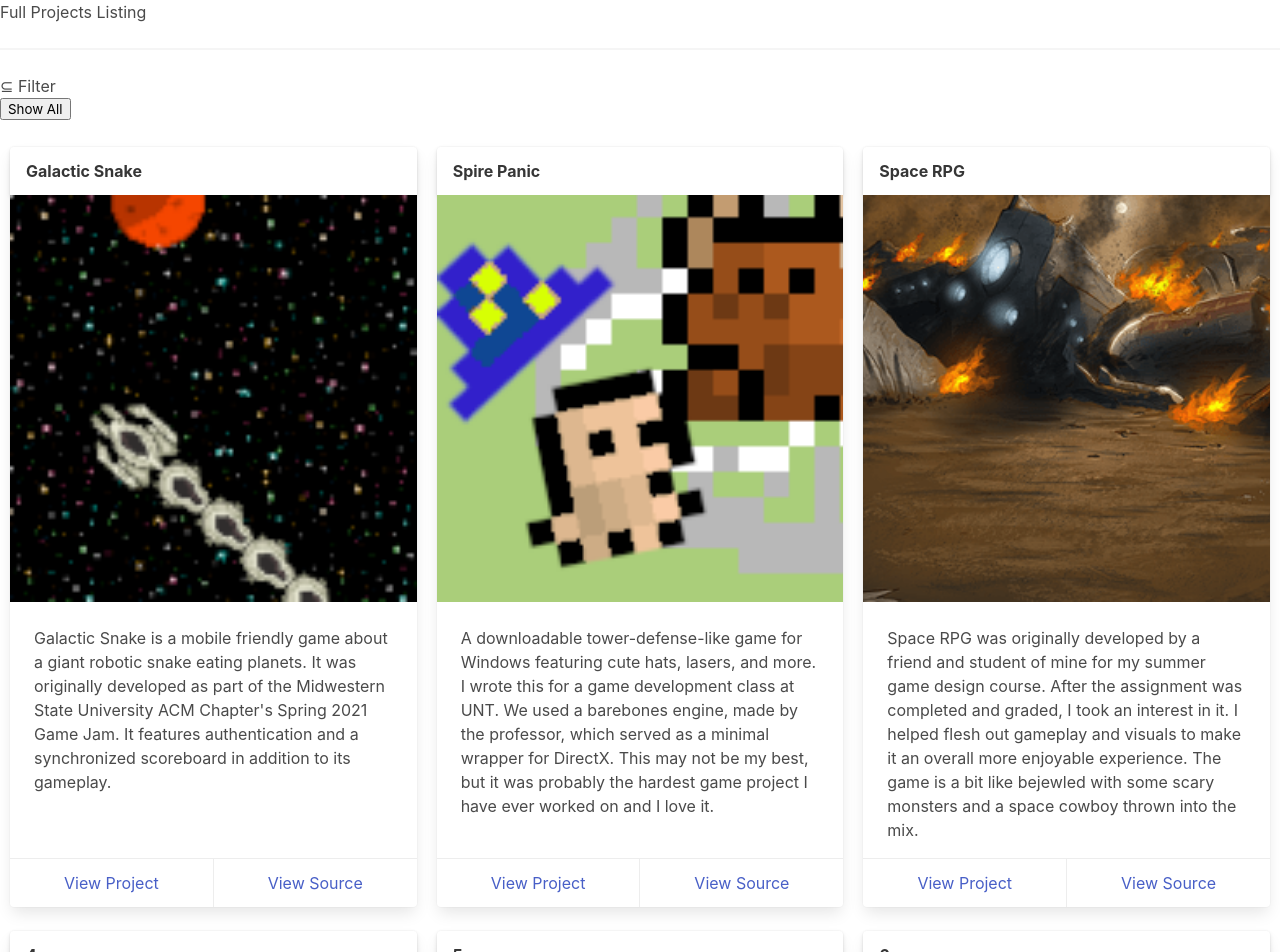
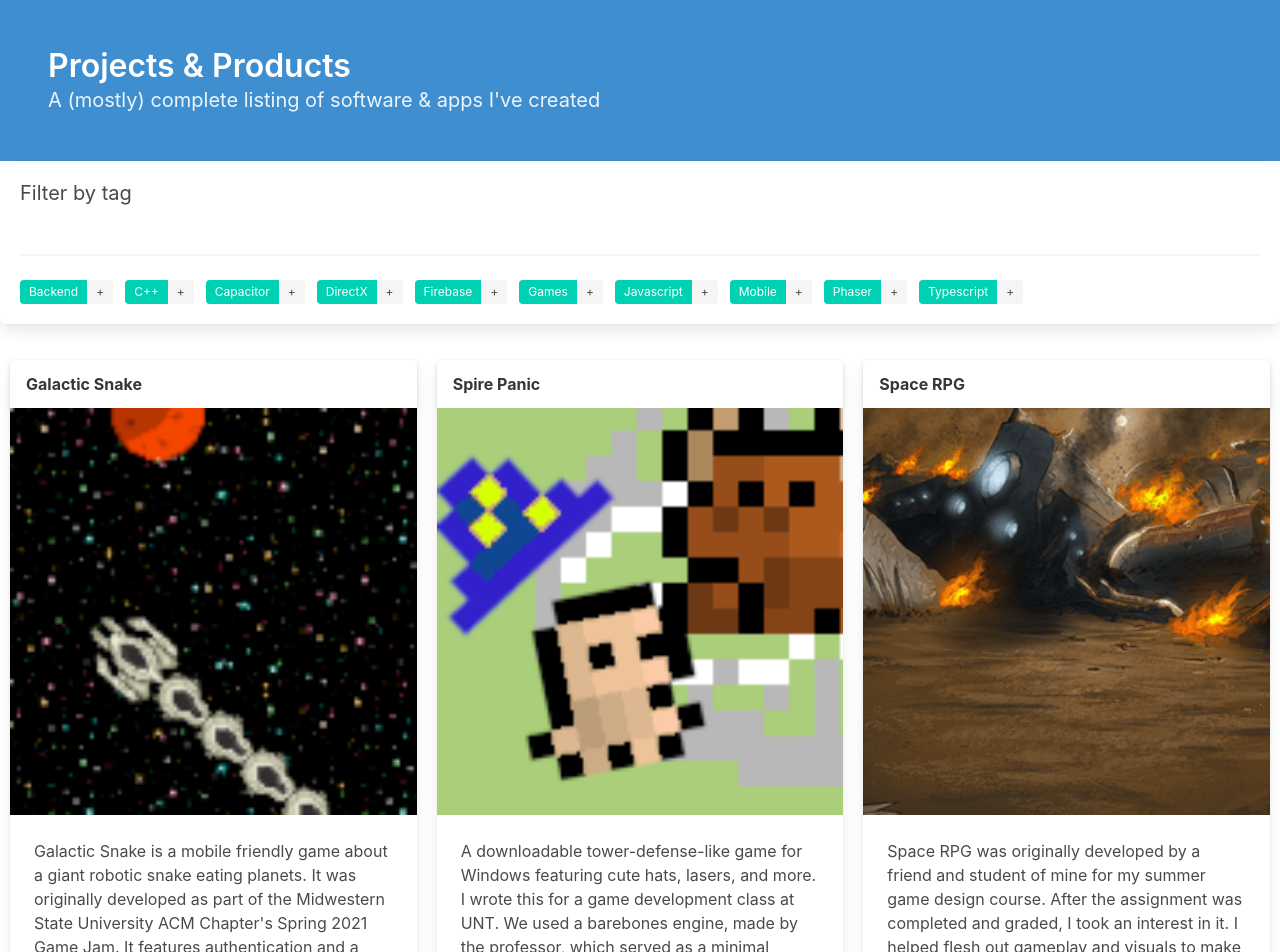
Before and after one commit to jeremyglebe/jeremyglebe.github.io, a Jekyll site: the page Projects/index.html, which Jekyll copies as it is, in a window 1280 px wide. Shown: the top 952 px of the page. Built offline with Jekyll 4.4.1, drawn with Linux system fonts in a browser that asks for light colours.

Commit message:
new filter system for projects

```diff
--- a/Projects/customs.css
+++ b/Projects/customs.css
@@ -4,6 +4,7 @@
     /* IE and Edge */
     scrollbar-width: none;
     /* Firefox */
+    overflow-y: scroll;
 }
 
 /* Hide scrollbar for Chrome, Safari and Opera */
@@ -29,6 +30,10 @@
     /* IE8+                           */
 }
 
+.my-filter-box {
+    max-height: 20vh;
+}
+
 .my-tile-grid {
     margin-top: 15px !important;
 }
@@ -44,5 +49,4 @@
 
 .my-card-content {
     height: 20vw;
-    overflow-y: scroll;
 }
--- a/Projects/index.html
+++ b/Projects/index.html
@@ -10,27 +10,61 @@
     <script src="script.js"></script>
 
     <!--Page title-->
-    <h1 class="page-head">Full Projects Listing</h1>
-    <hr />
+    <div class="hero is-info">
+        <div class="hero-body">
+            <h1 class="title">
+                Projects & Products
+            </h1>
+            <h2 class="subtitle">
+                A (mostly) complete listing of software & apps I've created
+            </h2>
+        </div>
+    </div>
 
     <!--Project data is stored on key "projects_data"-->
     <div x-data="getProjectsData()">
 
-        <!--A group of buttons intended to filter projects-->
-        <div class="filter-controls">
-            <h3 style="margin-bottom: 0px;">⊆ Filter</h3>
-            <div class="pure-button-group" role="group" aria-label="...">
-                <!--If a filter is currently active, display a button to remove filters-->
-                <button class="pure-button"
-                    x-bind:class="noFiltersSelected() ? 'pure-button pure-button-primary pure-button-active' : 'pure-button button-secondary'"
-                    x-on:click="onClickTag(null)">Show All</button>
-                <!--Displays a filter button for each possible tag-->
+        <div class="box my-filter-box my-invisible-scrollbar">
+
+            <h2 class="subtitle">Filter by tag
+                <template x-if="!noFiltersSelected()">
+                    <a x-on:click="onClickTag(null)">(Clear All)</a>
+                </template>
+            </h2>
+
+            <!--Group of active filters-->
+            <div class="field is-grouped is-grouped-multiline">
+                <!--Display tags for all active filters-->
                 <template x-for="tag in allTags()">
-                    <button x-text="tag"
-                        x-bind:class="tagIsSelected(tag) ? 'pure-button pure-button-primary pure-button-active' : 'pure-button button-secondary'"
-                        x-on:click="onClickTag(tag)"></button>
+                    <template x-if="tagIsSelected(tag)">
+                        <div class="control">
+                            <div class="tags has-addons">
+                                <span class="tag is-success" x-text="tag"></span>
+                                <a class="tag is-delete" x-on:click="onClickTag(tag)"></a>
+                            </div>
+                        </div>
+                    </template>
                 </template>
             </div>
+
+            <!--Just a horizontal bar separating the groups of tags-->
+            <hr />
+
+            <!--Group of inactive filters-->
+            <div class="field is-grouped is-grouped-multiline">
+                <!--Display tags for all active filters-->
+                <template x-for="tag in allTags()">
+                    <template x-if="!tagIsSelected(tag)">
+                        <div class="control">
+                            <div class="tags has-addons">
+                                <span class="tag is-primary" x-text="tag"></span>
+                                <a class="tag" x-on:click="onClickTag(tag)">+</a>
+                            </div>
+                        </div>
+                    </template>
+                </template>
+            </div>
+
         </div>
 
         <!--2D grid of tiles-->
--- a/Projects/script.js
+++ b/Projects/script.js
@@ -68,7 +68,7 @@ let projectsData = {
             desc: "Galactic Snake is a mobile friendly game about a giant robotic snake eating planets. "
                 + "It was originally developed as part of the Midwestern State University ACM Chapter's Spring 2021 Game Jam. "
                 + "It features authentication and a synchronized scoreboard in addition to its gameplay.",
-            tags: ["Phaser", "Games", "Mobile", "Javascript", "Typescript", "Capacitor"],
+            tags: ["Phaser", "Games", "Mobile", "Javascript", "Typescript", "Capacitor", "Firebase", "Backend"],
             srcLink: "https://github.com/jeremyglebe/galactic_snake",
             pubLink: "https://drowsyprof.itch.io/galactic-snake"
         },
@@ -88,8 +88,8 @@ let projectsData = {
                 + "After the assignment was completed and graded, I took an interest in it. "
                 + "I helped flesh out gameplay and visuals to make it an overall more enjoyable experience. "
                 + "The game is a bit like bejewled with some scary monsters and a space cowboy thrown into the mix.",
-            srcLink: "https://github.com/jeremyglebe/Spire_Panic",
-            pubLink: "https://drowsyprof.itch.io/spire-panic"
+            tags: ["Phaser", "Games", "Mobile", "Javascript", "Typescript"],
+            pubLink: "https://zachkingcade.itch.io/space-rpg-beta"
         },
         {
             title: "4",
```
